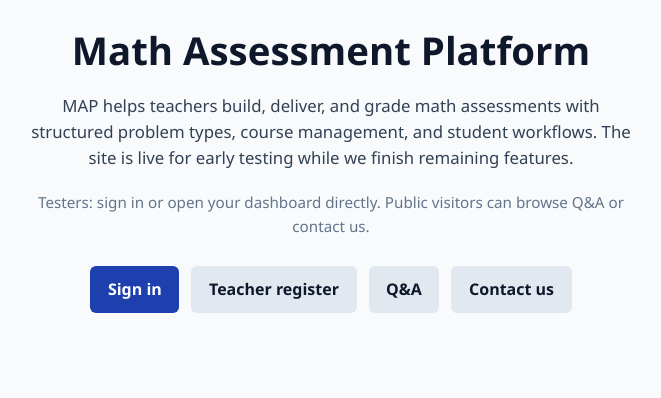
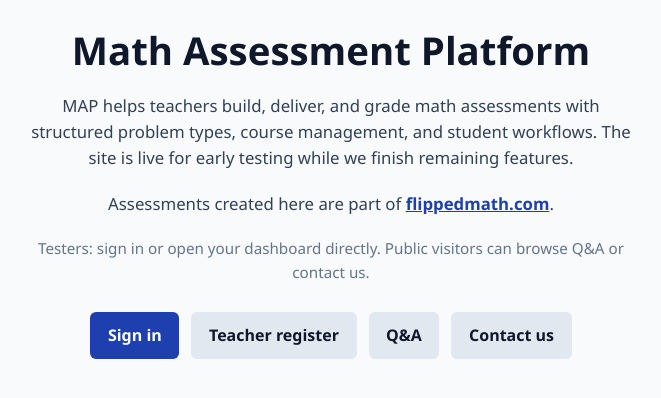
Before and after one commit to flippedmath/MAP, a Django app: page / in a window 1280 px wide. Shown: the part 213-611 px from the top of the page, without its empty margins (309-970 px from the left). Run offline with Django 4.2, Linux system fonts and the light colour scheme; parts of the project's set-up code (start-up, migrations or seed data) failed here and were passed over.

Commit message:
Link the MAP nav brand to home and credit flippedmath.com on the landing page.
Co-authored-by: Cursor <cursoragent@cursor.com>

```diff
--- a/math_assessment_platform/assessment_tool/templates/assessment_tool/under_construction.html
+++ b/math_assessment_platform/assessment_tool/templates/assessment_tool/under_construction.html
@@ -33,6 +33,11 @@
     line-height: 1.55;
     color: #334155;
   }
+  .uc-lead a {
+    color: #1e40af;
+    font-weight: 600;
+    text-decoration: underline;
+  }
   .uc-actions {
     display: flex;
     flex-wrap: wrap;
@@ -67,6 +72,10 @@
     structured problem types, course management, and student workflows.
     The site is live for early testing while we finish remaining features.
   </p>
+  <p class="uc-lead">
+    Assessments created here are part of
+    <a href="https://flippedmath.com" target="_blank" rel="noopener noreferrer">flippedmath.com</a>.
+  </p>
   <p class="uc-lead" style="font-size: 0.95rem; color: #64748b;">
     Testers: sign in or open your dashboard directly. Public visitors can
     browse Q&amp;A or contact us.
--- a/math_assessment_platform/templates/base.html
+++ b/math_assessment_platform/templates/base.html
@@ -20,7 +20,7 @@
 </head>
 <body>
     <nav>
-        <div style="font-weight: bold; font-size: 1.2rem;">MAP</div>
+        <a href="{% url 'home' %}" style="font-weight: bold; font-size: 1.2rem; color: inherit; text-decoration: none;">MAP</a>
         <div class="nav-links">
             {% if user.is_authenticated %}
                 {% if user.user_type == 'IT_Support' %}
```
